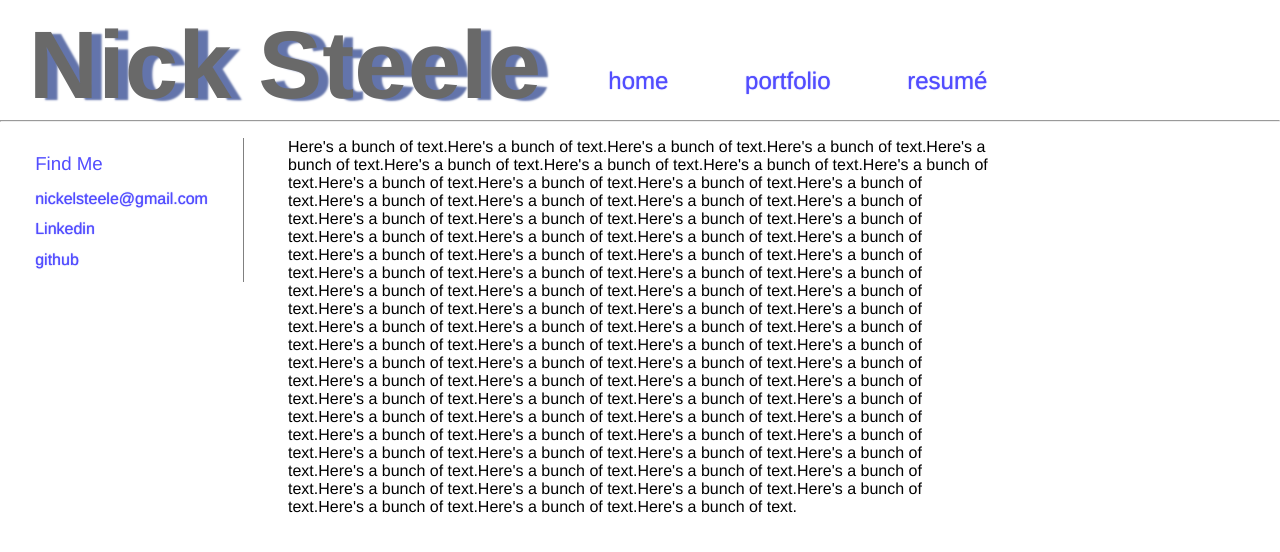
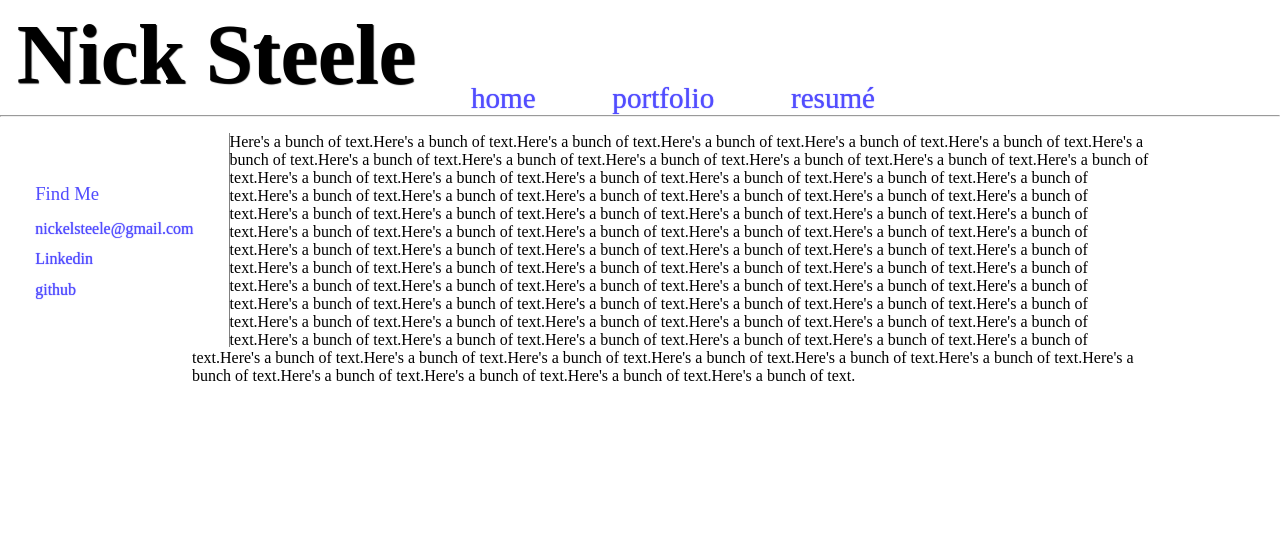
Before and after one commit to nicksteele/nicksteele.github.com, a plain HTML site: page index.html in a window 1280 px wide. Drawn offline with nearby package versions, Linux system fonts and the light colour scheme; a script that the page names is missing.

Commit message:
updated fonts, padding

```diff
--- a/styles/application.css
+++ b/styles/application.css
@@ -1,5 +1,5 @@
 body {
-	font-family: "Helvetica Neue";
+	font-family: "Bitter";
 	font-size: 100%;
 	margin: 0;
 }
@@ -7,33 +7,44 @@ a,
 p,
 h1,
 div {
-  transition: all ease-in-out 0.15s;
-  -moz-transition: all ease-in-out 0.15s;
+  transition: all cubic-bezier 0.15s;
+  -moz-transition: all cubic-bezier 0.15s;
   -webkit-transition: all ease-in-out 0.15s;
   text-decoration:none;
   outline: none;
 }
 #container {
-	margin: 0;
 	width: 100%;
 }
 #header {
 	width: 100%;
 }
+#footer {
+	margin: 0;
+	background:#C04000;
+	-moz-box-shadow:0 -3px 15px #666;
+	-webkit-box-shadow:0 -3px 15px #666;
+	box-shadow:0 -3px 15px #666;
+	}
 #content {
+
 }
 h1 {
 	margin: 0.1em 0.3em 0;
-	font-size: 6em;
+	font-size: 3.5em;
 	float: left;
+	text-align:middle;
 }
-h1 a {
+h1 a{
 	text-decoration: none;
-	color: #696969;
-	text-shadow: 10px 2px 2px #6374AB;
+	font-family: 'Sue Ellen Francisco';
+	font-size: 1.5em;
+	text-decoration: none;
+	color: #000000;
+	text-shadow: 1px 1px 1px #000;
 }
 h1 a:hover {
-	text-shadow: 1px 1px 1px #000;
+	<!-- text-shadow: 1px 1px 1px #000;
 }
 hr {
 	margin: 0;
@@ -46,11 +57,11 @@ p {
 
 }
 .stuff p {
-	margin: 1em 18em;
+	margin: 1em 10% 1em 12em;
 }
 .navic {
 	padding: 2.8em 0 0 0;
-	font-size: 1.5em;
+	font-size: 1.82em;
 }
 .navi {
 	margin: 0;
@@ -73,8 +84,7 @@ p {
 
 .contactc {
 	display: block;
-	margin: 0;
-	padding: 0 2.2em;
+	padding:  2.2em;
 	border-right: 1px solid grey;
 	float: left;
 }
```
